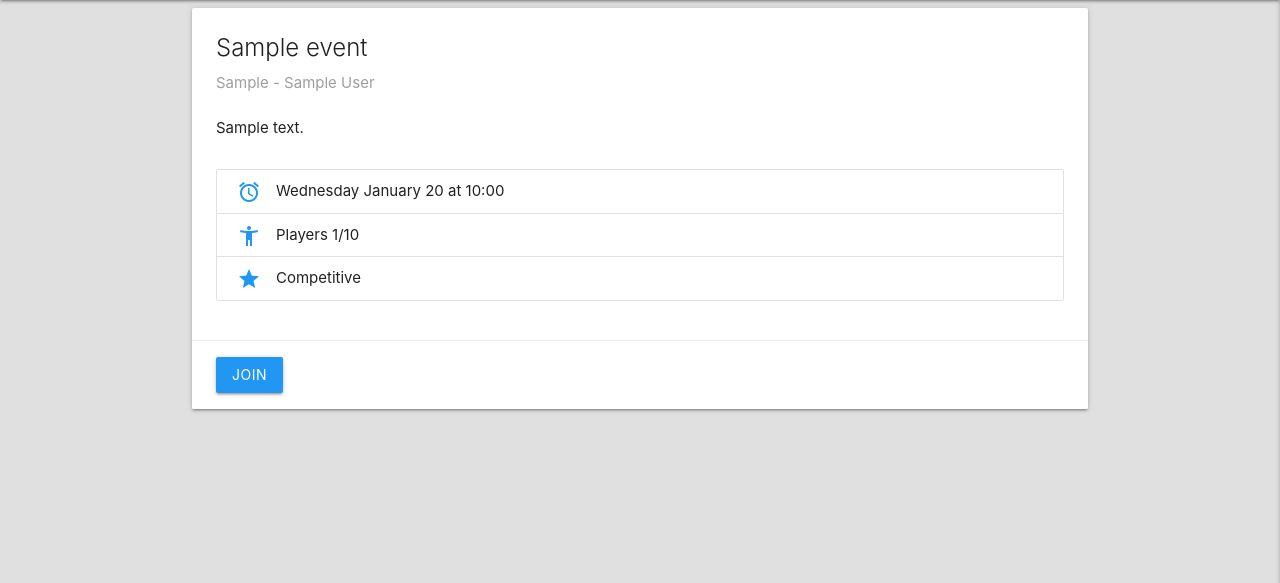
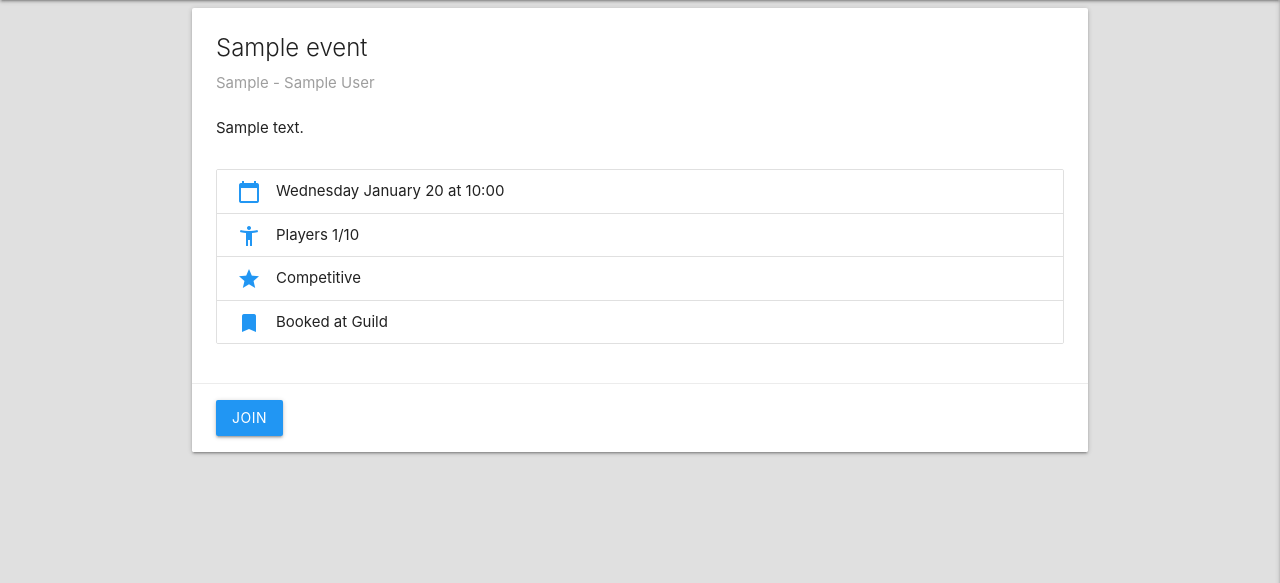
Before and after one commit to GuildHouseGames/livelobby, a Django app: page / in a window 1280 px wide. Shown: the part 64-647 px from the top of the page. Run offline with Django 3.2, Linux system fonts and the light colour scheme; tables that the repository leaves empty hold one stand-in row (values such as "Sample post").

Commit message:
Add booked field to events list

```diff
--- a/events/templates/events/event_list.html
+++ b/events/templates/events/event_list.html
@@ -98,9 +98,13 @@
             <p class="grey-text text-darken-4">{{event.description}}</p>
             <br>
             <ul class="collection">
-              <li class="collection-item"><span> <i class="material-icons blue-text left">alarm</i>{{event.date | date_string}} at {{ event.time | time_string}}</span></li>
-              <li class="collection-item"><span> <i class="material-icons blue-text left">accessibility_new</i>Players {{ event|reserved_places }}/{{ event.max_size }}</span></li>
-              <li class="collection-item"><span> <i class="material-icons blue-text left">grade</i>{{event.get_engagement_type_display}}</span></li>
+                <li class="collection-item"><span> <i class="material-icons blue-text left">calendar_today</i>{{event.date | date_string}} at {{ event.time | time_string}}</span></li>
+                <li class="collection-item"><span> <i class="material-icons blue-text left">accessibility_new</i>Players {{ event|reserved_places }}/{{ event.max_size }}</span></li>
+                <li class="collection-item"><span> <i class="material-icons blue-text left">grade</i>{{event.get_engagement_type_display}}</span></li>
+                {%if event.is_booked%}
+                <li class="collection-item"><span> <i class="material-icons blue-text left">bookmark</i>Booked at Guild</span></li>
+                {%endif%}
+
             </ul>
         </div>
         <div class="card-reveal">
```
